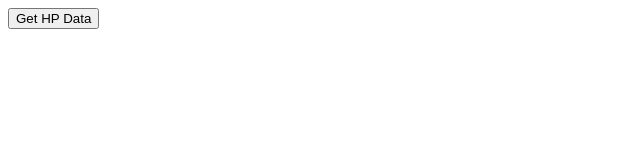
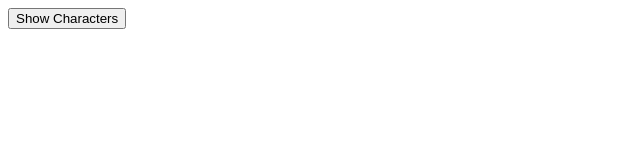
Before and after one commit to b-e-n-murray/mock-tech-test, a React (Create React App) app: page / in a window 1280 px wide. Shown: the top 160 px of the page, without its empty margins (0-640 px from the left). Built offline with nearby package versions, Linux system fonts and the light colour scheme; the HTML template or start-up script is replaced by a standard one.

Commit message:
added toggle button for chowing character comp

```diff
--- a/src/App.tsx
+++ b/src/App.tsx
@@ -1,9 +1,15 @@
+import { useState } from "react";
 import Characters from "./components/Characters";
 
 function App(): JSX.Element {
+  const [showCharacters, setShowCharacters] = useState<boolean>(false);
+  function toggleCharacters() {
+    setShowCharacters((prev) => !prev);
+  }
   return (
     <>
-      <Characters />
+      <button onClick={toggleCharacters}>Show Characters</button>
+      {showCharacters && <Characters />}
     </>
   );
 }
--- a/src/components/Characters.tsx
+++ b/src/components/Characters.tsx
@@ -1,5 +1,5 @@
 import axios from "axios";
-import { useState } from "react";
+import { useEffect, useState } from "react";
 
 interface CharData {
   id: string;
@@ -9,6 +9,11 @@
 function Characters(): JSX.Element {
   const [characters, setCharacters] = useState<CharData[]>([]);
   const [serverError, setServerError] = useState(false);
+
+  useEffect(() => {
+    fetchAndStoreHPData();
+  }, []);
+
   async function fetchAndStoreHPData() {
     try {
       const HPCharData = await axios.get(
```
